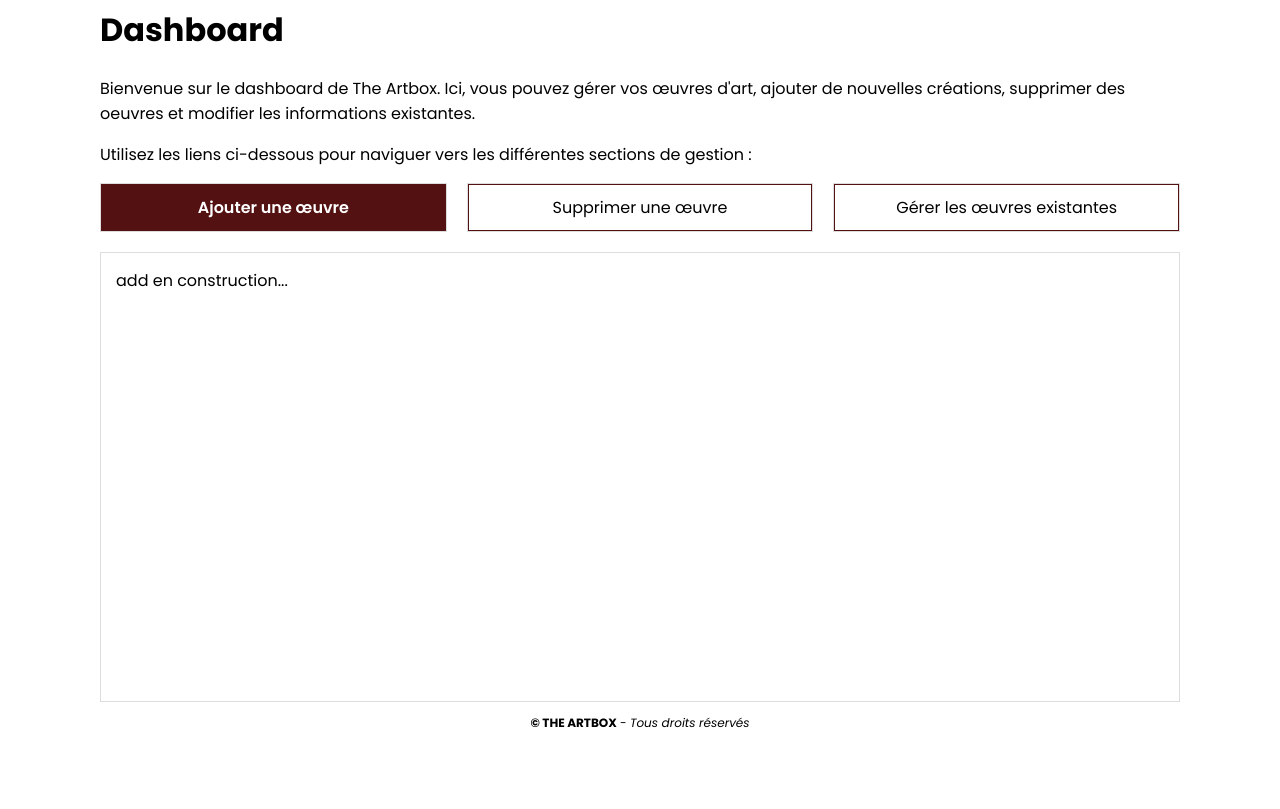
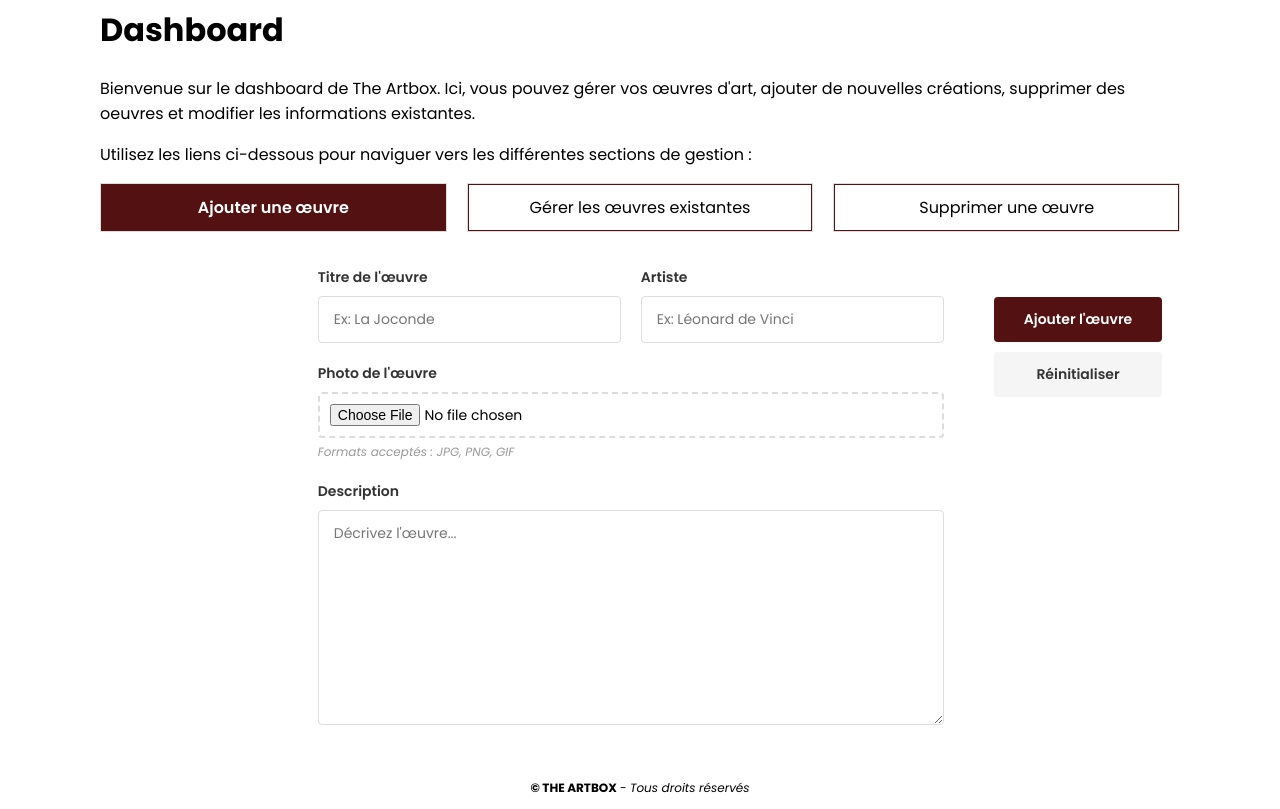
Before and after one commit to Squarenoize/The-Artbox, a PHP site: page /dashboard.php?action=add_artwork in a window 1280 px wide. Shown: the part 146-955 px from the top of the page. Before the commit the page ends 874 px from the top, so only its background shows below. Run offline with PHP 8.4, Linux system fonts and the light colour scheme.

Commit message:
Frontend ready. Implement artwork management features: add update and delete functionality, enhance dashboard with artwork forms, and improve styling.

```diff
--- a/class/ArtworkController.php
+++ b/class/ArtworkController.php
@@ -39,4 +39,65 @@ class ArtworkController {
             }
         }
     }
+
+    public function update() {
+        if ($_SERVER['REQUEST_METHOD'] === 'POST') {
+            $id = $_POST['id'] ?? null;
+            $title = $_POST['title'] ?? '';
+            $artist = $_POST['artist'] ?? '';
+            $photo = $_FILES['photo'] ?? null;
+            $description = $_POST['description'] ?? '';
+
+            if (!$id) {
+                echo "Invalid artwork ID.";
+                return false;
+            }
+
+            // Récupérer l'œuvre existante
+            $existingArtwork = $this->model->findById($id);
+            if (!$existingArtwork) {
+                echo "Œuvre introuvable.";
+                return false;
+            }
+
+            // Vérifier les données textuelles
+            if ($this->verifier->verifyText($title) &&
+                $this->verifier->verifyText($artist) &&
+                $this->verifier->verifyText($description)) {
+
+                // Gérer la photo : si un nouveau fichier est uploadé, le valider
+                $photoPath = $existingArtwork->getPhoto();
+                if ($photo && $photo['size'] > 0) {
+                    if ($this->verifier->verifyImage($photo)) {
+                        // Upload de la nouvelle photo
+                        // Pour l'instant, on garde l'ancienne logique
+                        // $photoPath = uploadNewPhoto($photo);
+                    } else {
+                        echo "Fichier image invalide.";
+                        return false;
+                    }
+                }
+
+                // Créer un objet Artwork mis à jour
+                $updatedArtwork = new Artwork([
+                    'work_id' => $id,
+                    'title' => $title,
+                    'artist' => $artist,
+                    'photo' => $photoPath,
+                    'description' => $description
+                ]);
+
+                if ($this->model->update($updatedArtwork)) {
+                    echo "<div class='success-message'>Œuvre mise à jour avec succès !</div>";
+                    return true;
+                } else {
+                    echo "<div class='error-message'>Erreur lors de la mise à jour.</div>";
+                    return false;
+                }
+            } else {
+                echo "Données invalides.";
+                return false;
+            }
+        }
+    }
 }
--- a/class/ArtworkModel.php
+++ b/class/ArtworkModel.php
@@ -61,4 +61,21 @@ class ArtworkModel {
             return false;
         }
     }
+
+    public function update(Artwork $artwork) {
+        try {
+            $stmt = $this->db->prepare
+            ("UPDATE works SET title = :title, artist = :artist, photo = :photo, description = :description
+            WHERE work_id = :id");
+            $stmt->bindParam(':id', $artwork->getId(), PDO::PARAM_INT);
+            $stmt->bindParam(':title', $artwork->getTitle());
+            $stmt->bindParam(':artist', $artwork->getArtist());
+            $stmt->bindParam(':photo', $artwork->getPhoto());
+            $stmt->bindParam(':description', $artwork->getDescription());
+            return $stmt->execute();
+        } catch (PDOException $e) {
+            echo "Error updating artwork: " . $e->getMessage();
+            return false;
+        }
+    }
 }
--- a/css/style.css
+++ b/css/style.css
@@ -151,9 +151,176 @@ footer {
 }
 
 .dashboard-content {
+    min-height:500px;
+    padding: 15px;
+}
+
+/* Form Styles */
+.artwork-form {
+    display: flex;
+    flex-direction: row;
+    justify-content: center;
+    gap: 50px;
+    flex-wrap: wrap;
+    margin: auto;
+}
+
+.art-preview {
+    width: 150px;
+}
+
+.art-preview img {
+    width: 100%;
+    margin-bottom: 20px;
+}
+
+.form-row {
+    display: flex;
+    flex-wrap: wrap;
+    gap: 20px;
+}
+
+.form-group {
+    flex: 1;
+    margin-bottom: 20px;
+}
+
+.form-group label {
+    display: block;
+    font-weight: 600;
+    margin-bottom: 8px;
+    color: #333;
+    font-size: 14px;
+}
+
+.form-input,
+.form-textarea {
+    width: 100%;
+    padding: 12px 15px;
     border: 1px solid #ddd;
-    min-height:450px;
+    border-radius: 4px;
+    font-size: 14px;
+    font-family: 'Poppins', sans-serif;
+    transition: border-color 0.3s ease, box-shadow 0.3s ease;
+}
+
+.form-input:focus,
+.form-textarea:focus {
+    outline: none;
+    border-color: #531111;
+    box-shadow: 0 0 0 3px rgba(83, 17, 17, 0.1);
+}
+
+.form-input-file {
+    width: 100%;
+    padding: 10px;
+    border: 2px dashed #ddd;
+    border-radius: 4px;
+    font-size: 14px;
+    cursor: pointer;
+    transition: border-color 0.3s ease;
+}
+
+.form-input-file:hover {
+    border-color: #531111;
+}
+
+.form-textarea {
+    resize: vertical;
+    min-height: 100px;
+}
+
+.form-help {
+    display: block;
+    margin-top: 5px;
+    font-size: 12px;
+    color: #999;
+    font-style: italic;
+}
+
+.form-actions {
+    display: flex;
+    flex-direction: column;
+    gap: 10px;
+    margin-top: 30px;
+}
+
+.btn-submit,
+.btn-reset,
+.btn-cancel {
+    padding: 12px 30px;
+    border: none;
+    border-radius: 4px;
+    font-size: 14px;
+    font-weight: 600;
+    cursor: pointer;
+    transition: all 0.3s ease;
+    font-family: 'Poppins', sans-serif;
+}
+
+.btn-cancel {
+    text-align: center;
+}
+
+.btn-submit {
+    background-color: #531111;
+    color: white;
+}
+
+.btn-submit:hover {
+    background-color: #6b1515;
+    transform: translateY(-2px);
+    box-shadow: 0 4px 8px rgba(83, 17, 17, 0.3);
+}
+
+.btn-submit:active {
+    transform: translateY(0);
+}
+
+.btn-reset,
+.btn-cancel {
+    background-color: #f5f5f5;
+    color: #333;
+}
+
+.btn-reset:hover,
+.btn-cancel:hover {
+    background-color: #e0e0e0;
+}
+
+.artwork-card {
+    display: flex;
+    align-items: center;
+    justify-content: space-between;
+    border: 1px solid #ddd;
+    border-radius: 4px;
     padding: 15px;
+    margin-bottom: 10px;
+    max-height: 60px;
+    transition: box-shadow 0.3s ease;
+}
+
+.artwork-card:hover {
+    box-shadow: 0 4px 8px rgba(0, 0, 0, 0.1);
+}
+
+.artwork-card img {
+    width: 40px;
+    height: 40px;
+    object-fit: cover;
+    margin-right: 15px;
+    border-radius: 4px;
+}
+
+.artwork-header {
+    display: flex;
+    align-items: center;
+    gap: 15px;
+}
+
+.delete-container {
+    display: flex;
+    gap: 50px;
 }
 
 @media (max-width: 850px) {
--- a/dashboard.php
+++ b/dashboard.php
@@ -1,7 +1,11 @@
 <?php
+session_start();
 require_once __DIR__ . '/class/ArtworkController.php';
 include_once 'includes/header.php';
+
 $action = $_GET['action'] ?? null;
+$controller = new ArtworkController();
+
 ?>
 <div class="dashboard-header">
     <h1>Dashboard</h1>
@@ -9,21 +13,46 @@ $action = $_GET['action'] ?? null;
     <p>Utilisez les liens ci-dessous pour naviguer vers les différentes sections de gestion :</p>
     <ul>
         <li><a href="dashboard.php?action=add_artwork" class="<?= $action === 'add_artwork' ? 'active' : '' ?>">Ajouter une œuvre</a></li>
+        <li><a href="dashboard.php?action=update_artworks" class="<?= $action === 'update_artworks' ? 'active' : '' ?>">Gérer les œuvres existantes</a></li>
         <li><a href="dashboard.php?action=delete_artwork" class="<?= $action === 'delete_artwork' ? 'active' : '' ?>">Supprimer une œuvre</a></li>
-        <li><a href="dashboard.php?action=update_artworks" class="<?= $action === 'update_artworks' ? 'active' : '' ?>">Gérer les œuvres existantes</a></li>
     </ul>
 </div>
 <div class="dashboard-content">
 <?php
 switch ($action) {
     case 'add_artwork':
-        include_once 'includes/add_artwork.php';
+        if ($_SERVER['REQUEST_METHOD'] === 'POST') {
+            $controller->create();
+        }
+        include_once 'includes/form_artwork.php';
+        break;
+    case 'update_artworks':
+        if ($_SERVER['REQUEST_METHOD'] === 'POST') {
+            $controller->update();
+        }
+        $artworkId = $_GET['id'] ?? null;
+
+        if (!$artworkId) {
+            include_once 'includes/artwork_list.php';
+        } else {
+            $artwork = $controller->getArtwork($artworkId);
+            include_once 'includes/form_artwork.php';
+        }
         break;
     case 'delete_artwork':
-        include_once 'includes/delete_artwork.php';
-        break;
-    case 'update_artworks':
-        include_once 'includes/update_artwork.php';
+        if ($_SERVER['REQUEST_METHOD'] === 'POST') {
+            $controller->delete();
+        }
+
+        $artworkId = $_GET['id'] ?? null;
+
+        if (!$artworkId) {
+            include_once 'includes/artwork_list.php';
+        } else {
+            $artwork = $controller->getArtwork($artworkId);
+            // confirmation de suppression
+            include_once 'includes/confirm_delete.php';
+        }
         break;
     default:
         echo "<p>Veuillez sélectionner une action dans le menu ci-dessus pour gérer vos œuvres d'art.</p>";
--- a/includes/add_artwork.php
+++ /dev/null
@@ -1,2 +0,0 @@
-<?php
-echo "add en construction...";
--- a/includes/delete_artwork.php
+++ /dev/null
@@ -1,2 +0,0 @@
-<?php
-echo "delete en construction...";
--- /dev/null
+++ b/includes/form_artwork.php
@@ -0,0 +1,53 @@
+<?php
+// Déterminer si on est en mode édition ou ajout
+$isEditMode = isset($artwork) && $artwork !== null;
+$formAction = $isEditMode ? "dashboard.php?action=update_artworks&id=" . $artwork->getId() : "dashboard.php?action=add_artwork";
+$submitLabel = $isEditMode ? "Mettre à jour l'œuvre" : "Ajouter l'œuvre";
+?>
+
+<form class="artwork-form" method="POST" action="<?= $formAction ?>" enctype="multipart/form-data">
+    <div class="art-preview">
+    <?php if ($isEditMode): ?>
+        <input type="hidden" name="id" value="<?= $artwork->getId() ?>">
+    <?php endif;
+        if ($isEditMode && $artwork->getPhoto()): ?>
+            <div class="current-photo">
+                <img src="<?= htmlspecialchars($artwork->getPhoto()) ?>" alt="Photo actuelle" class="form-preview">
+                <p class="form-help">Photo actuelle</p>
+            </div>
+    <?php endif;
+    ?>
+    </div>
+    <div class="form-data">
+        <div class="form-row">
+            <div class="form-group">
+                <label for="title">Titre de l'œuvre</label>
+                <input type="text" id="title" name="title" class="form-input" placeholder="Ex: La Joconde"
+                    value="<?= $isEditMode ? htmlspecialchars($artwork->getTitle()) : '' ?>" required>
+            </div>
+
+            <div class="form-group">
+                <label for="artist">Artiste</label>
+                <input type="text" id="artist" name="artist" class="form-input" placeholder="Ex: Léonard de Vinci"
+                    value="<?= $isEditMode ? htmlspecialchars($artwork->getArtist()) : '' ?>" required>
+            </div>
+        </div>
+        <div class="form-group">
+            <label for="photo">Photo de l'œuvre</label>
+            <input type="file" id="photo" name="photo" class="form-input-file" accept="image/*" <?= $isEditMode ? '' : 'required' ?>>
+            <small class="form-help">Formats acceptés : JPG, PNG, GIF<?= $isEditMode ? ' (laisser vide pour conserver la photo actuelle)' : '' ?></small>
+        </div>
+
+        <div class="form-group">
+            <label for="description">Description</label>
+            <textarea id="description" name="description" class="form-textarea" rows="9" placeholder="Décrivez l'œuvre..."><?= $isEditMode ? htmlspecialchars($artwork->getDescription()) : '' ?></textarea>
+        </div>
+    </div>
+    <div class="form-actions">
+        <button type="submit" class="btn-submit"><?= $submitLabel ?></button>
+        <button type="reset" class="btn-reset">Réinitialiser</button>
+        <?php if ($isEditMode): ?>
+            <a href="dashboard.php?action=update_artworks" class="btn-cancel">Annuler</a>
+        <?php endif; ?>
+    </div>
+</form>
--- a/includes/update_artwork.php
+++ /dev/null
@@ -1,2 +0,0 @@
-<?php
-echo "update en construction...";
```
Also changed, not shown: includes/artwork_list.php (added, +19 -0 lines), includes/confirm_delete.php (added, +28 -0 lines), assets/404.png (added), process/process_ass_artwork.php (added).
